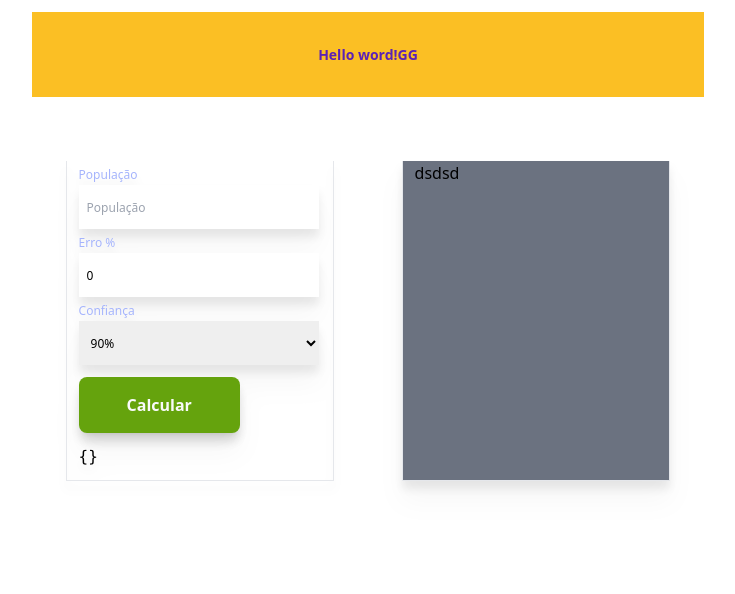
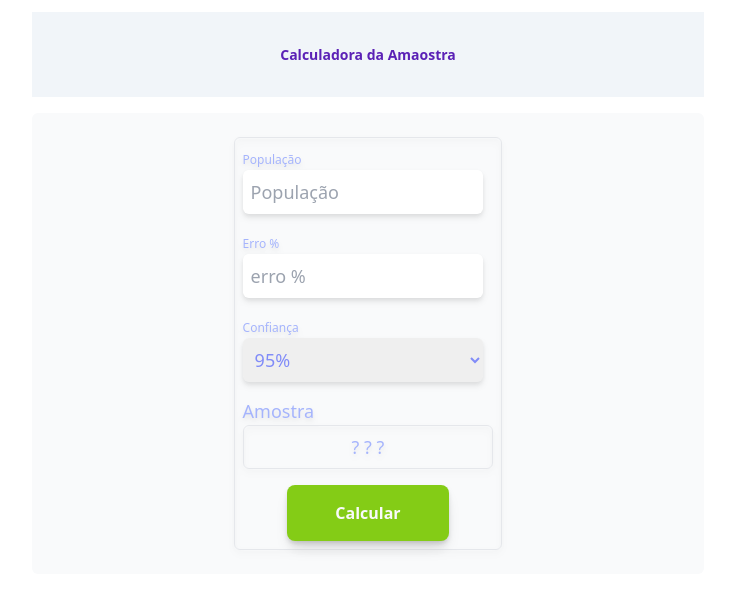
Before and after one commit to andermsilva/calc_amostra, a Next.js app: page / in a window 1280 px wide. Shown: the top 594 px of the page, without its empty margins (272-1007 px from the left). Built offline with nearby package versions, Linux system fonts and the light colour scheme.

Commit message:
layout e calculo amostral

```diff
--- a/pages/components/CardForm/index.js
+++ b/pages/components/CardForm/index.js
@@ -1,14 +1,14 @@
 import React, { useState } from 'react';
+import FormField from '../FormField';
 
 const CardForm = () => {
 
     const [form, setForm] = useState({
 
         pop: '',
-        amost: '',
-        confia: 1.65,
-        erro: 0
 
+        confia: 1.96,
+        erro: ''
     })
     const [result,setResult] = useState({});
     const calcular = async ()=>{
@@ -41,44 +41,61 @@ const CardForm = () => {
 
     }
     return (
-        <div className='w-2/5 h-80 drop-shadow-xl border-x border-b px-3 '>
+        <div className='w-2/5 h-auto drop-shadow-md border-x border-y rounded-md px-2 text-indigo-400 py-2'>
 
             <label className='text-indigo-300 text-font-input'>População</label><br />
-            <input className='h-11 w-60 focus:outline-none px-2 text-font-input'
+            <input className='h-11 w-60 focus:outline-none px-2 text-lg mb-4 rounded-md'
                 placeholder='População'
                 name='pop'
                 value={form.pop}
                 onChange={onChange}
 
             />
+            <br />
             <label className='text-indigo-300 text-font-input'>Erro %</label><br />
-            <input className='h-11 w-60 focus:outline-none px-2 text-font-input'
+            <input className='h-11 w-60 focus:outline-none px-2 text-lg text-indigo-300 mb-4 rounded-md '
                 placeholder='erro %'
                 name='erro'
                 value={form.erro}
                 onChange={onChange}
 
             />
+            <br />
             <label className='text-indigo-300 text-font-input'>Confiança</label><br />
-            <select className='h-11 w-60 focus:outline-none px-2 text-font-input'
-                    name='confia'
+            <select className='h-11 w-60 focus:outline-none px-2 text-lg text-indigo-400 mb-4 rounded-md'
+                    name='confia '
 
                 onChange={onChange}
             >
-                {form.confia == 1.65 ? <option defaultValue value={1.65}>90%</option>:<option value={1.65}>90%</option>}
-                {form.confia == 1.96 ? <option defaultValue value={1.96}>95%</option>:<option value={1.96}>95%</option>}
-                {form.confia == 2.57 ? <option defaultValue value={2.57}>100%</option>:<option value={2.57}>100%</option>}
+                {form.confia == 1.65 ? <option selected={1.65}>90%</option>:<option value={1.65}>90%</option>}
+                {form.confia == 1.96 ? <option selected={1.96}>95%</option>:<option value={1.96}>95%</option>}
+                {form.confia == 2.57 ? <option selected={2.57}>100%</option>:<option value={2.57}>100%</option>}
 
 
             </select>
 
+            <label className='text-indigo-300 text-center  text-lg'>Amostra</label>
+            <div className='w-full text-lg h-11 border-1  box-border border-x border-y rounded-md text-center pt-2 mb-4'>
 
 
+                {result.amostra > 0 ?
 
-            <button onClick={calcular} className='bg-lime-600 px-12 py-4 font-bold text-gray-50 rounded-lg shadow-lg hover:shadow  my-3'>
+                <label className='text-indigo-500 text-center font-bold text-lg'>{result.amostra}</label> :
+                <label className='text-indigo-300 text-center  text-lg'>? ? ?</label>
+
+                }
+
+
+            </div>
+            <div className=' w-full text-center'>
+
+            <button onClick={calcular} className='bg-lime-500
+                                        px-12 py-4 font-bold
+                                        text-gray-50 rounded-lg
+                                        shadow-lg hover:shadow  active:bg-lime-600'>
                 Calcular
             </button>
-            <pre>{result && JSON.stringify(result, null, 2)}</pre>
+            </div>
 
         </div>
     );
--- a/pages/components/CardResult/index.js
+++ b/pages/components/CardResult/index.js
@@ -1,7 +1,8 @@
 import React, { useState } from 'react';
 import FormField from '../FormField';
+import CardForm from '../CardForm';
 
-const CardResult = () => {
+const CardResult = (props) => {
 
     return (
         <div className='w-2/5 h-80 bg-gray-500  drop-shadow-xl border-x border-b px-3'>
--- a/pages/components/FormField/index.js
+++ b/pages/components/FormField/index.js
@@ -1,16 +1,11 @@
 const FormField = (value,name,onChange) => {
   return (
-    <div className="w-2/5 h-80 drop-shadow-xl border-x border-b px-3 ">
-      <label className="text-indigo-300 text-font-input">População</label>
-      <br />
+
       <input
         className="h-11 w-60 focus:outline-none px-2 text-font-input"
-        placeholder="População"
-        name={name}
-        value={value}
-        onChange={onChange}
+
       />
-    </div>
+
   );
 };
 export default FormField;
--- a/pages/index.js
+++ b/pages/index.js
@@ -14,25 +14,23 @@ const Home = () => {
                                         text-center
                                         font-bold
                                         m-auto
-                                        bg-amber-400"
+                                        bg-slate-100"
         >
-          Hello word!GG
+          Calculadora da Amaostra
         </h1>
         <section
-          className="max-w-2xl my-10 m-auto
-                                    py-6 flex justify-around
-                                    rounded-md border-solid
-                                    border-1"
+          className="max-w-2xl
+                    my-4 m-auto bg-gray-50
+                    py-6 flex justify-around
+                    rounded-md border-solid
+                    border-1"
         >
-          <CardForm />
-          <CardResult>
+          <CardForm
 
-            <FormField
-              name={"teste"}
-              value={15}
-              onChange={() => alert("ola")}
-            />
-          </CardResult>
+          />
+
+
+
         </section>
       </main>
     </>
```
